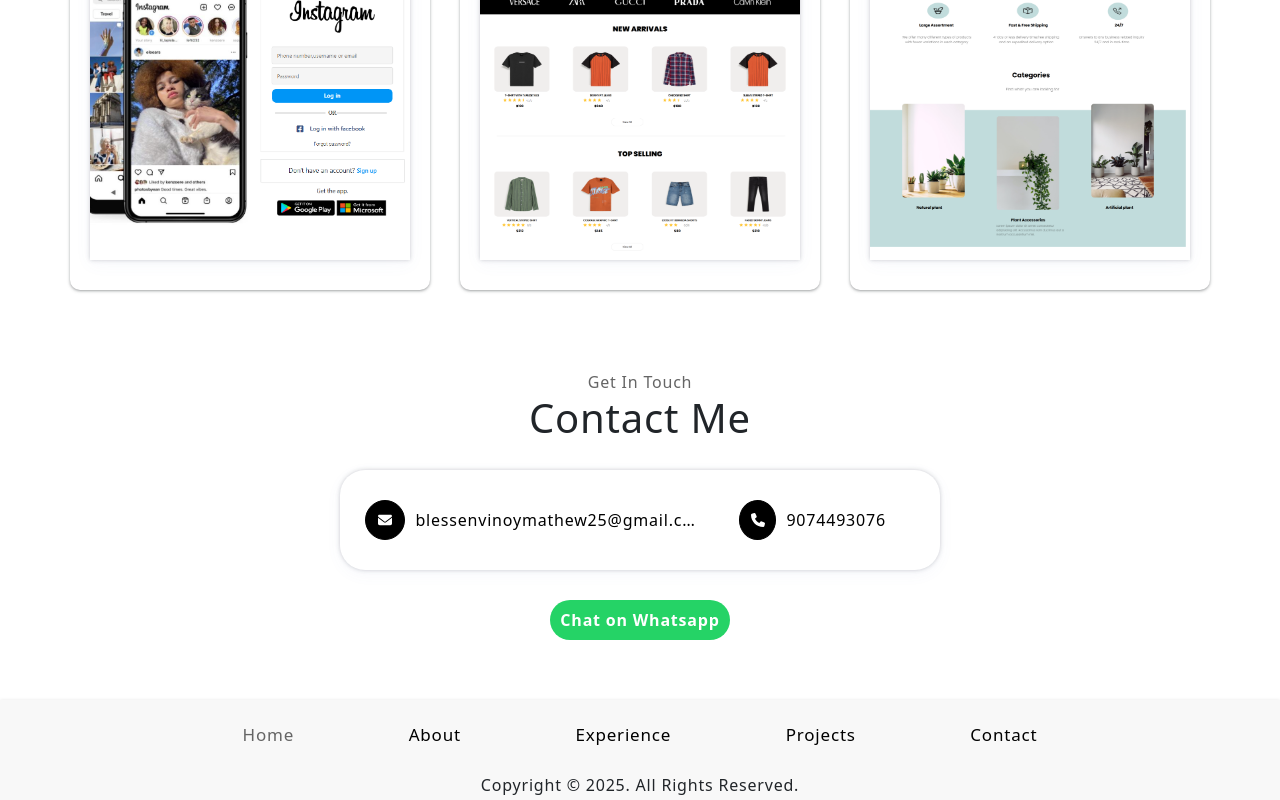
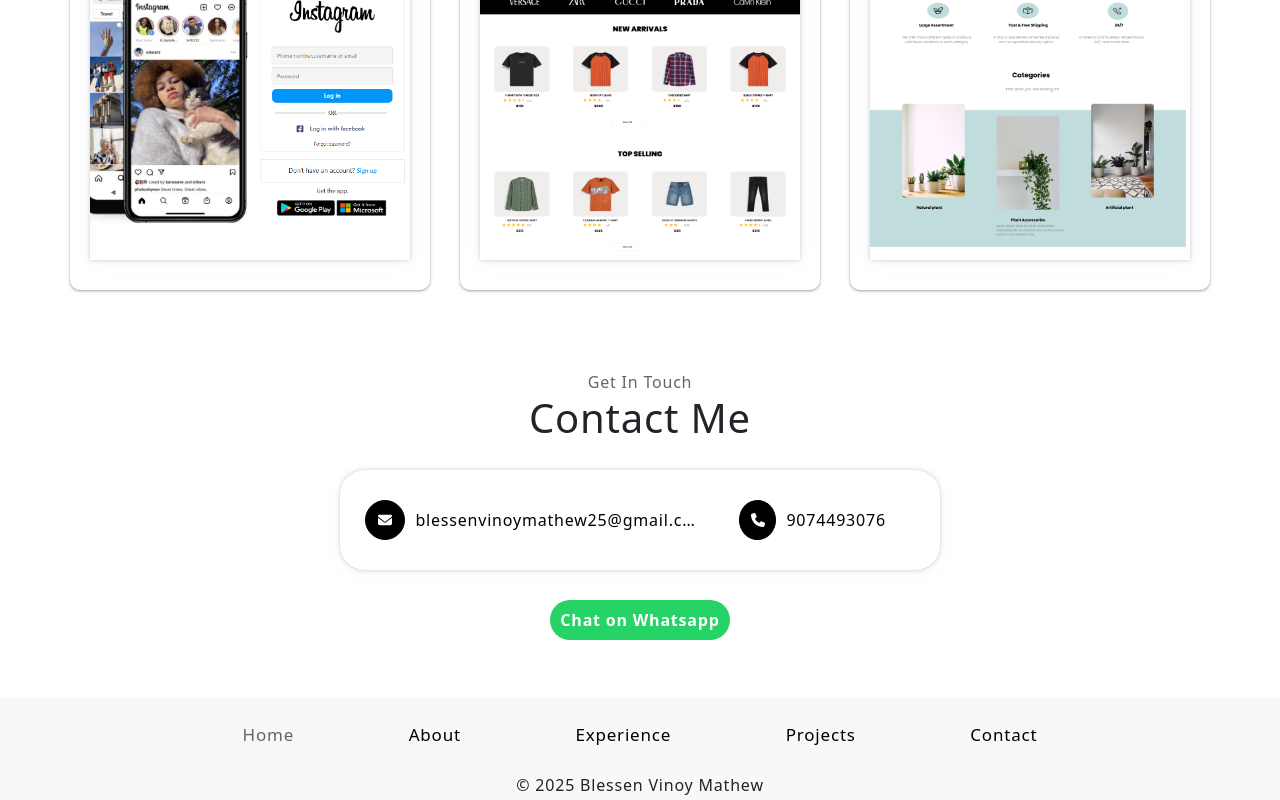
Before and after one commit to Blessen25/My_Resume, a React (Create React App) app: page / in a window 1280 px wide. Shown: the part 1991-2791 px from the top of the page. Built offline with nearby package versions, Linux system fonts and the light colour scheme.

Commit message:
Commited @ c changes

```diff
--- a/src/components/Footercomp/Footer.tsx
+++ b/src/components/Footercomp/Footer.tsx
@@ -1,13 +1,13 @@
 import React from 'react';
 import './Footer.css'
 
-interface FootercompProps{
+interface FootercompProps {
     scrollToSection: (id: string) => void;
     activeSection: string;
 }
 
-const FooterComp:React.FC<FootercompProps> = (Props) =>{
-    return(
+const FooterComp: React.FC<FootercompProps> = (Props) => {
+    return (
         <div className="footercstm">
             <div className="footerchilddiv">
                 <div className="footerchildcontent">
@@ -19,7 +19,7 @@ const FooterComp:React.FC<FootercompProps> = (Props) =>{
                 </div>
             </div>
             <div className="footerchilddiv2">
-                <p>Copyright © 2025. All Rights Reserved.</p>
+                <p>© 2025 Blessen Vinoy Mathew</p>
             </div>
         </div>
     )
```
